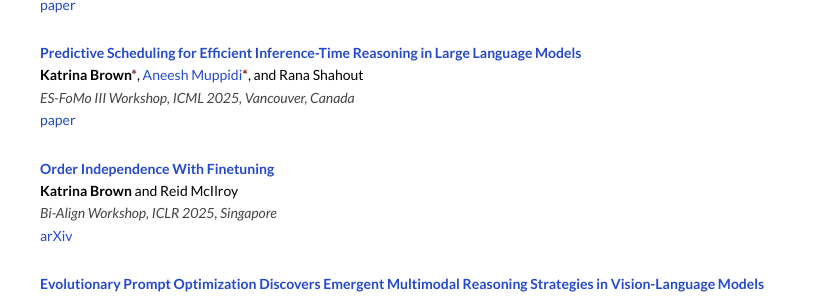
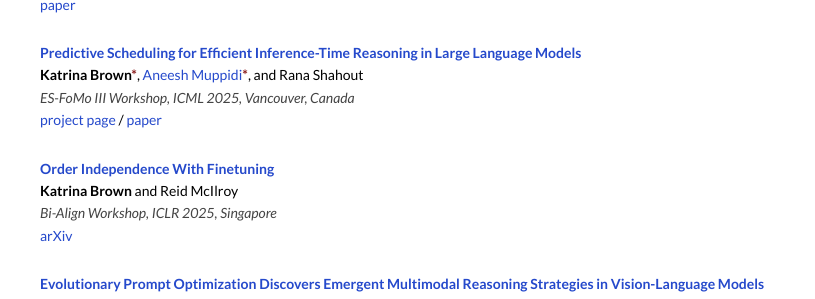
Before and after one commit to brownkat6/katrinarbrown, a Jekyll site: the page built from docs/index.html, in a window 1280 px wide and 900 px high, scrolled down 436 px. Shown: the part 149-448 px from the top of the window, without its empty margins (224-1039 px from the left). Built offline with Jekyll 4.4.1, drawn with Linux system fonts in a browser that asks for light colours.

Commit message:
Add project page link for Predictive Scheduling
Co-Authored-By: Claude Opus 5.5 <noreply@anthropic.com>
Claude-Session: https://claude.ai/code/session_013gRzMoEnvwd6AmDmVtoPP2

```diff
--- a/docs/index.html
+++ b/docs/index.html
@@ -58,7 +58,7 @@ title: Home
             <br>
             <span class="venue">ES-FoMo III Workshop, ICML 2025, Vancouver, Canada</span>
             <br>
-            <a href="https://openreview.net/pdf?id=Mn3lrAWy20">paper</a>
+            <a href="https://aneeshers.github.io/predictive-scheduling/">project page</a> / <a href="https://openreview.net/pdf?id=Mn3lrAWy20">paper</a>
         </div>
     </div>
 
```
